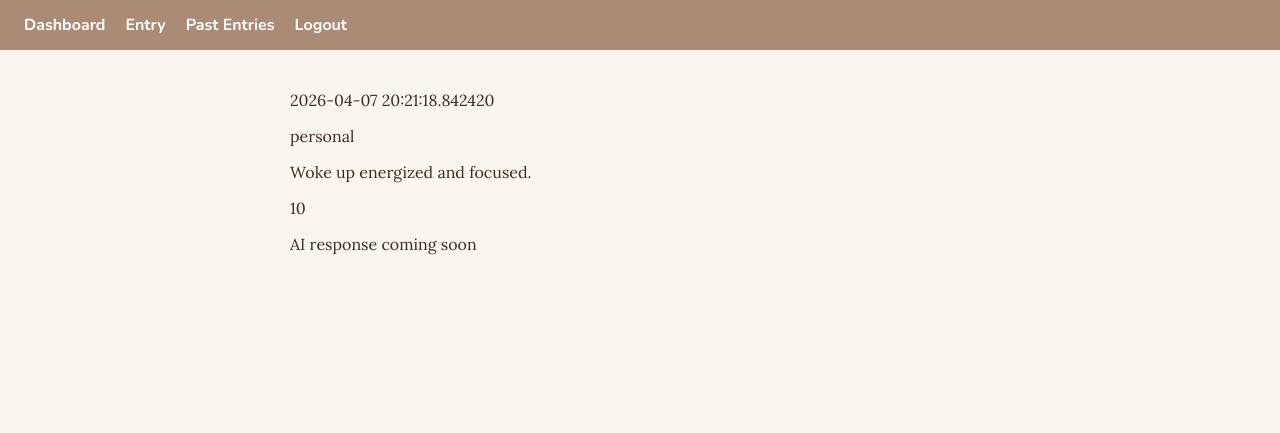
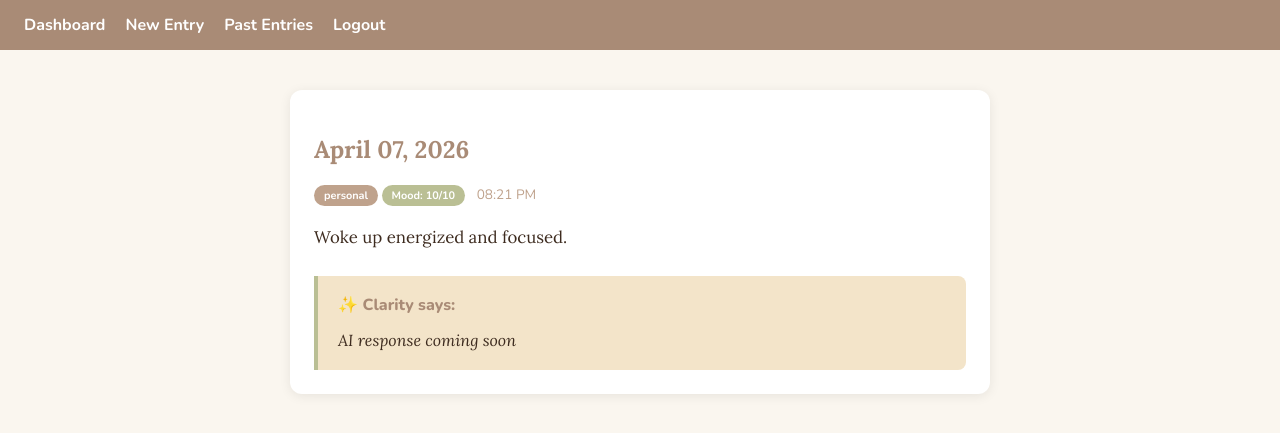
Before and after one commit to Chriswasian/clarity, a Flask app: page /entry/1 in a window 1280 px wide. Shown: the top 433 px of the page. Run offline with Flask 3, Linux system fonts and the light colour scheme; a user stored in the database is signed in.

Commit message:
Style entry page, add badges, date title, AI response box

```diff
--- a/app.py
+++ b/app.py
@@ -61,7 +61,7 @@ def login():
             if user and check_password_hash(user.password, password):
                 login_user(user)
                 return redirect(url_for('dashboard'))
-        flash('Invalid username or password')
+            flash('Invalid username or password')
         return render_template('login.html')
 
 @app.route('/logout')
--- a/static/style.css
+++ b/static/style.css
@@ -101,3 +101,98 @@ button {
 button:hover {
     background-color: var(--brown-mid);
 }
+
+.entry-card {
+    background-color: var(--white);
+    border-radius: 12px;
+    padding: 24px;
+    box-shadow: 0 2px 12px rgba(0, 0, 0, 0.08);
+    margin: 24px 0;
+}
+
+.entry-card p {
+    margin: 8px 0;
+    line-height: 1.7;
+}
+
+.btn {
+    display: inline-block;
+    background-color: var(--brown-dark);
+    color: var(--white);
+    padding: 10px 24px;
+    border-radius: 8px;
+    text-decoration: none;
+
+    font-family: 'Nunito', sans-serif;
+    font-weight: 700;
+}
+
+.btn:hover {
+    background-color: var(--brown-mid);
+    color: var(--white);
+}
+
+/* Entry page — single journal entry view */
+.entry-meta {
+    font-family: 'Nunito', sans-serif;
+    font-size: 0.85em;
+    color: var(--brown-mid);
+    margin-bottom: 16px;
+}
+
+.entry-content {
+    font-size: 1.05em;
+    line-height: 1.8;
+    margin-bottom: 24px;
+}
+
+.ai-response {
+    background-color: var(--cream);
+    border-left: 4px solid var(--sage);
+    padding: 16px 20px;
+    border-radius: 0 8px 8px 0;
+    font-style: italic;
+    line-height: 1.7;
+    margin-top: 20px;
+}
+
+.ai-response::before {
+    content: "✨ Clarity says:";
+    display: block;
+    font-style: normal;
+
+    font-family: 'Nunito', sans-serif;
+    font-weight: 800;
+    color: var(--brown-dark);
+    margin-bottom: 8px;
+}
+
+textarea {
+    min-height: 180px;
+    resize: vertical;
+}
+
+.mood-badge {
+    display: inline-block;
+    background-color: var(--sage);
+    color: var(--white);
+
+    padding: 3px 10px;
+    border-radius: 20px;
+    font-family: 'Nunito', sans-serif;
+    font-size: 0.8em;
+    font-weight: 700;
+    margin-right: 8px;
+}
+
+.mode-badge {
+    display: inline-block;
+    background-color: var(--brown-mid);
+    color: var(--white);
+    padding: 3px 10px;
+    border-radius: 20px;
+    font-family: 'Nunito', sans-serif;
+
+    font-size: 0.8em;
+    font-weight: 700;
+}
--- a/templates/base.html
+++ b/templates/base.html
@@ -15,7 +15,7 @@
     <nav>
         {% if current_user.is_authenticated %}
         <a href="{{ url_for('dashboard') }}">Dashboard</a>
-        <a href="{{ url_for('new_entry') }}">Entry</a>
+        <a href="{{ url_for('new_entry') }}">New Entry</a>
         {# <a href="{{ url_for('ai') }}">Chat</a> #}
         <a href="{{ url_for('entries') }}">Past Entries</a>
         <a href="{{ url_for('logout') }}">Logout</a>
--- a/templates/entry.html
+++ b/templates/entry.html
@@ -1,9 +1,14 @@
 {% extends 'base.html' %}
 {% block title %}Entry - Clarity - Balance your worlds{% endblock %}
 {% block content %}
-<p>{{ entry.created_at }}</p>
-<p>{{ entry.mode }}</p>
-<p>{{ entry.content }}</p>
-<p>{{ entry.mood }}</p>
-<p>{{ entry.ai }}</p>
+<div class="entry-card">
+    <h2>{{ entry.created_at.strftime('%B %d, %Y') }}</h2>
+    <div class="entry-meta">
+        <span class="mode-badge">{{ entry.mode }}</span>
+        <span class="mood-badge">Mood: {{ entry.mood }}/10</span>
+        {{ entry.created_at.strftime('%I:%M %p') }}
+    </div>
+    <div class="entry-content">{{ entry.content }}</div>
+    <div class="ai-response">{{ entry.ai }}</div>
+</div>
 {% endblock %}
```
Also changed, not shown: templates/dashboard.html (+6 -4 lines), instance/clarity.db, 1 other file.
